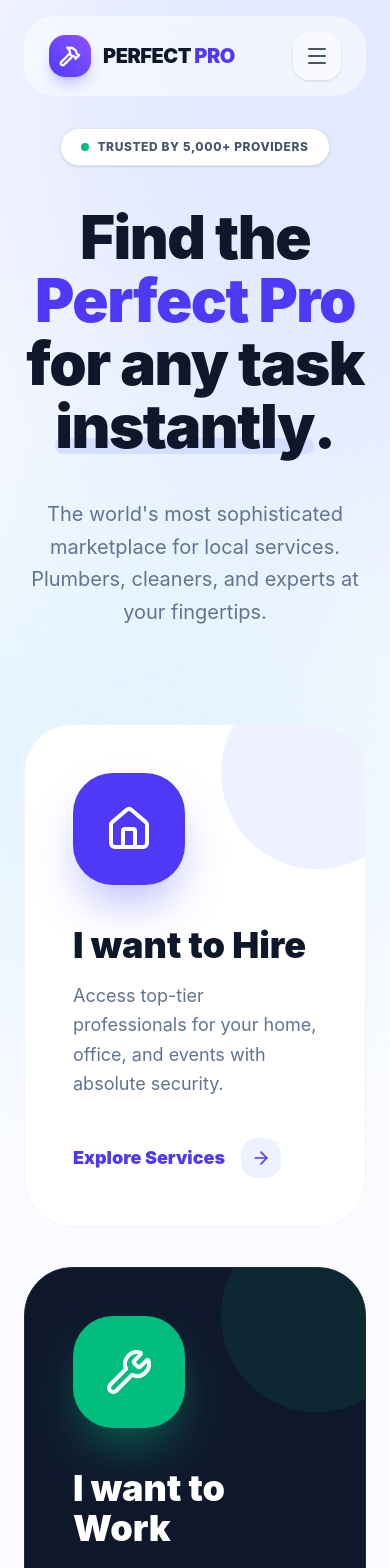
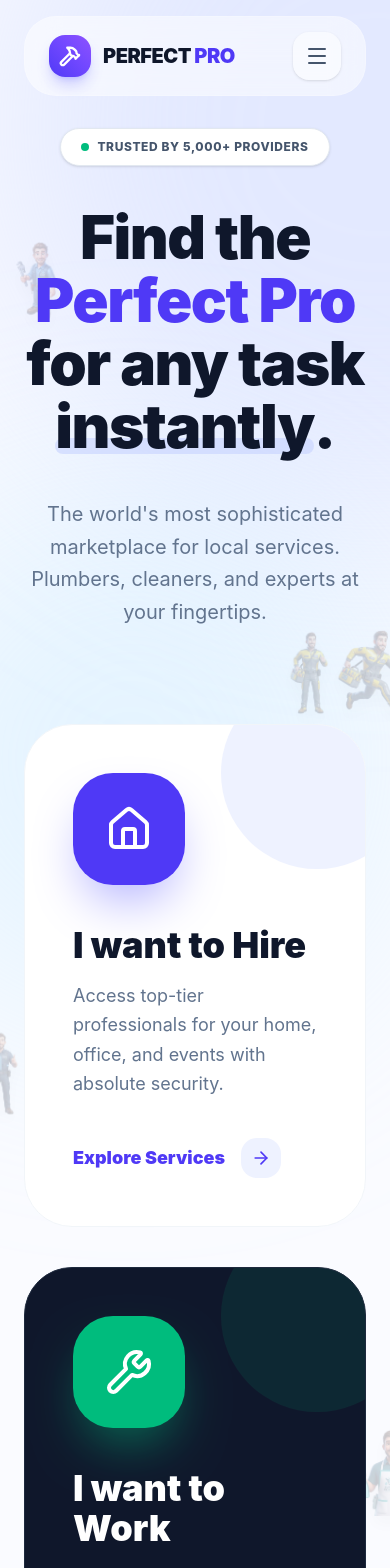
Before and after one commit to Jahanzaib-Gull/Local-Service-Marketplace-System, a React (Vite) app in the folder frontend/: page / in a window 390 px wide. Shown: the top 1568 px of the page. Built offline with nearby package versions, Linux system fonts and the light colour scheme.

Commit message:
fix: resolve horizontal overflow and implement mobile-responsive decorative asides

```diff
--- a/frontend/src/pages/Landing.jsx
+++ b/frontend/src/pages/Landing.jsx
@@ -21,14 +21,34 @@ const Landing = () => {
   }, [user, navigate]);
 
   return (
-    <div className="relative min-h-screen bg-[#fafbff] overflow-hidden">
-      {/* Floating Asides in Gutters - Always Visible */}
-      <div className="hidden xl:block pointer-events-none">
-        <div className="max-w-[1700px] mx-auto relative h-0">
-          <img src={HammerImg} alt="" className="absolute top-[300px] -left-48 w-80 h-80 object-contain animate-float drop-shadow-xl opacity-90" />
-          <img src={RunningImg} alt="" className="absolute top-[600px] -right-48 w-80 h-80 object-contain animate-float animation-delay-1000 drop-shadow-xl opacity-90" />
-          <img src={InspectionImg} alt="" className="absolute top-[1000px] -left-48 w-80 h-80 object-contain animate-float animation-delay-2000 drop-shadow-xl opacity-90" />
-          <img src={CleaningImg} alt="" className="absolute top-[1400px] -right-48 w-80 h-80 object-contain animate-float animation-delay-4000 drop-shadow-xl opacity-90" />
+    <div className="relative min-h-screen bg-[#fafbff] overflow-x-hidden">
+      {/* Floating Asides - Responsive Decoration */}
+      <div className="pointer-events-none select-none">
+        <div className="max-w-[1400px] mx-auto relative h-0">
+          {/* Hammer Pro - Top Left */}
+          <img
+            src={HammerImg}
+            alt=""
+            className="absolute top-[200px] -left-10 lg:-left-40 w-40 lg:w-80 h-40 lg:h-80 object-contain animate-float drop-shadow-xl opacity-20 lg:opacity-90 transition-all duration-700"
+          />
+          {/* Running Pro - Mid Right */}
+          <img
+            src={RunningImg}
+            alt=""
+            className="absolute top-[600px] -right-10 lg:-right-40 w-40 lg:w-80 h-40 lg:h-80 object-contain animate-float animation-delay-1000 drop-shadow-xl opacity-20 lg:opacity-90 transition-all duration-700"
+          />
+          {/* Inspection Pro - Lower Left */}
+          <img
+            src={InspectionImg}
+            alt=""
+            className="absolute top-[1000px] -left-10 lg:-left-40 w-40 lg:w-80 h-40 lg:h-80 object-contain animate-float animation-delay-2000 drop-shadow-xl opacity-20 lg:opacity-90 transition-all duration-700"
+          />
+          {/* Cleaning Pro - Bottom Right */}
+          <img
+            src={CleaningImg}
+            alt=""
+            className="absolute top-[1400px] -right-10 lg:-right-40 w-40 lg:w-80 h-40 lg:h-80 object-contain animate-float animation-delay-4000 drop-shadow-xl opacity-20 lg:opacity-90 transition-all duration-700"
+          />
         </div>
       </div>
 
```
